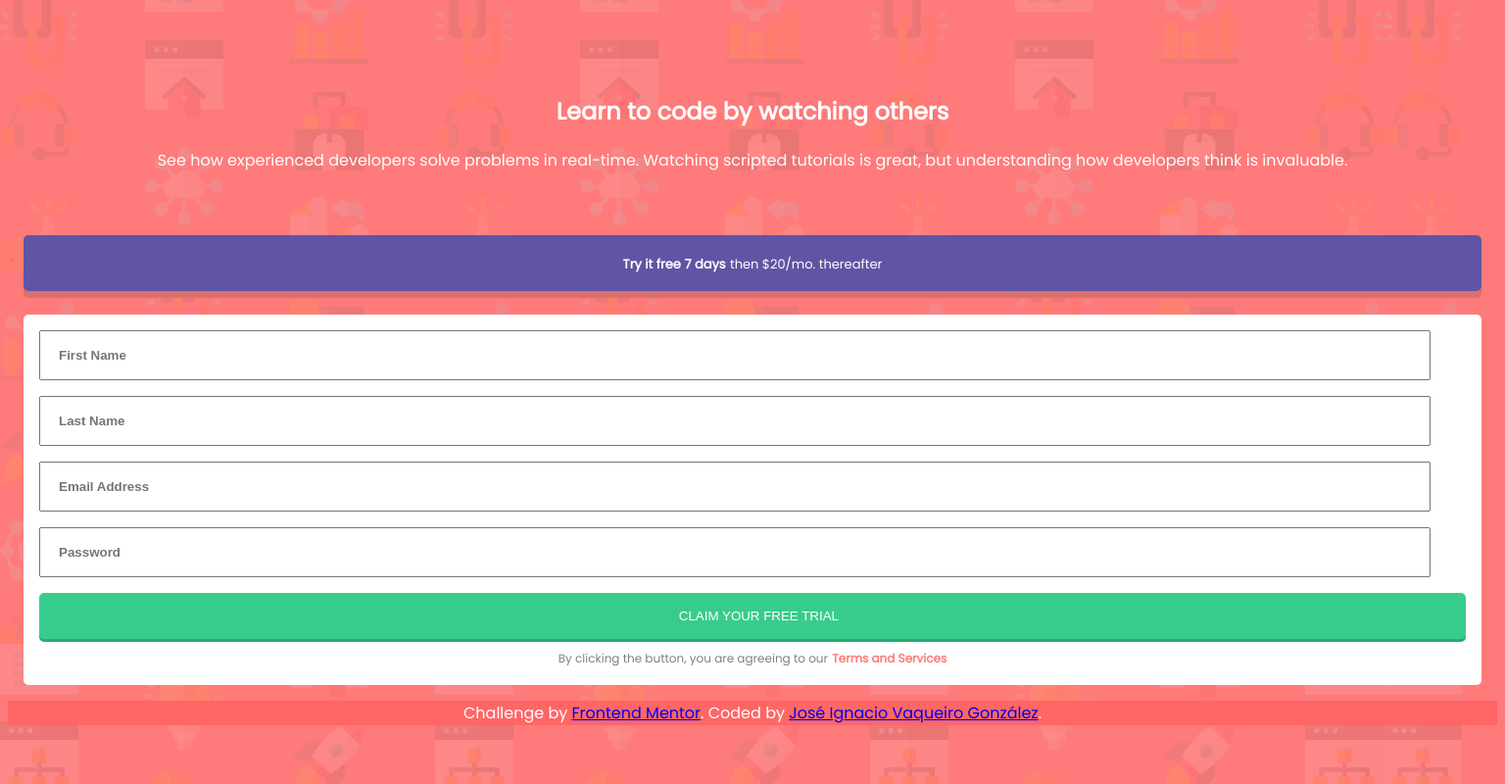
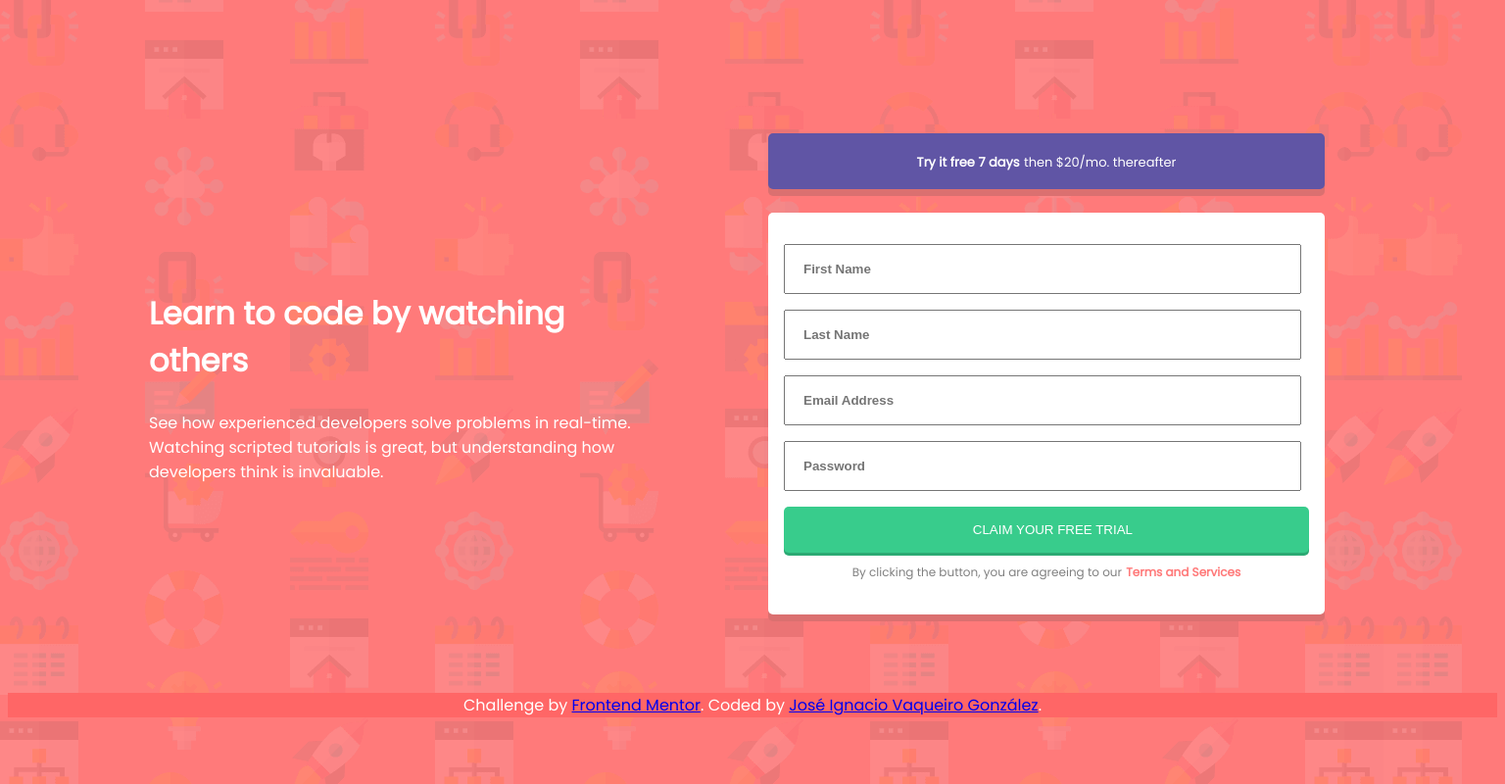
Before and after one commit to jignaciovg/sign-up-form-challenge, a plain HTML site: page index.html in a window 1536 px wide. Shown: the whole page at 98% size. Drawn offline with Linux system fonts and the light colour scheme.

Commit message:
Desktop CSS finished

```diff
--- a/CSS/login-style.css
+++ b/CSS/login-style.css
@@ -116,5 +116,37 @@ footer{
     html{
         background-image: url(../images/bg-intro-desktop.png);
     }
+    .Container{
+        display: inline-flex;
+        padding-top: 4rem;
+        padding-bottom: 4rem;
+    }
 
+    .FirstContent{
+        width: 50%;
+        padding-left: 8rem;
+    }
+    .SecondContent{
+        width: 50%;
+        padding-right: 10rem;
+    }
+
+    .FirstContent h2{
+        font-size: 32px;
+        text-align: left;
+        padding: 0;
+        padding-top: 8rem;
+        padding-right: 9rem;
+    }
+    .FirstContent p{
+        text-align: left;
+        font-size: 16px;
+        margin-right: 3rem;
+    }
+
+    .SecondContent form{
+        padding-top: 2rem;
+        padding-bottom: 2rem;
+        box-shadow: 0px 7px 0px hsl(0, 60%, 65%);
+    }
 }
```
